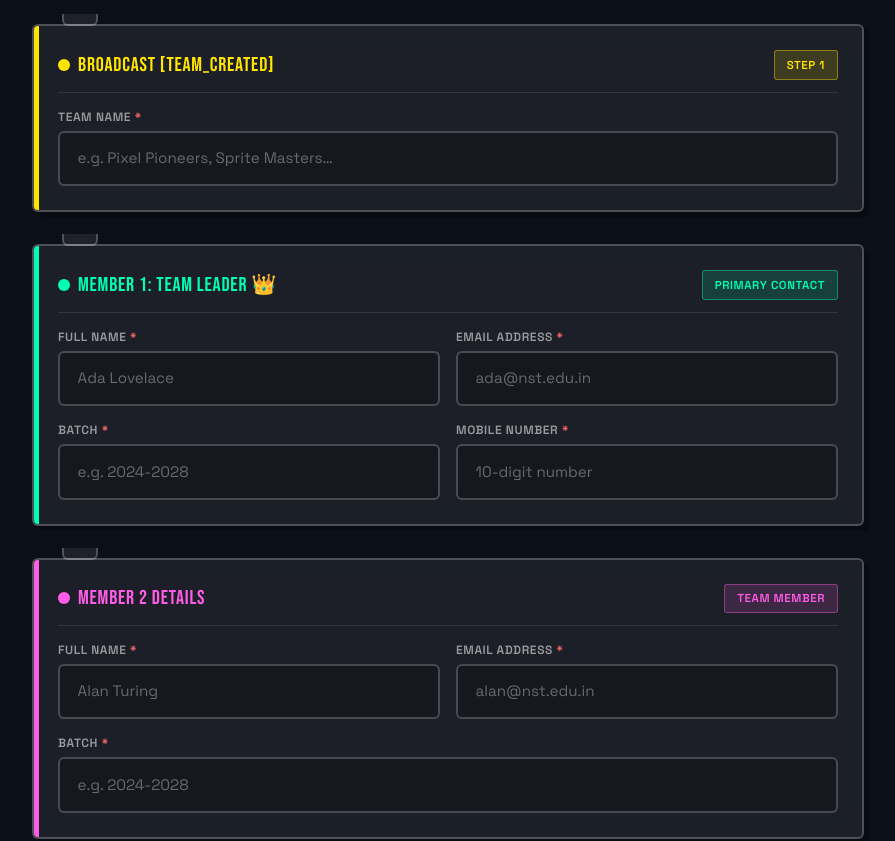
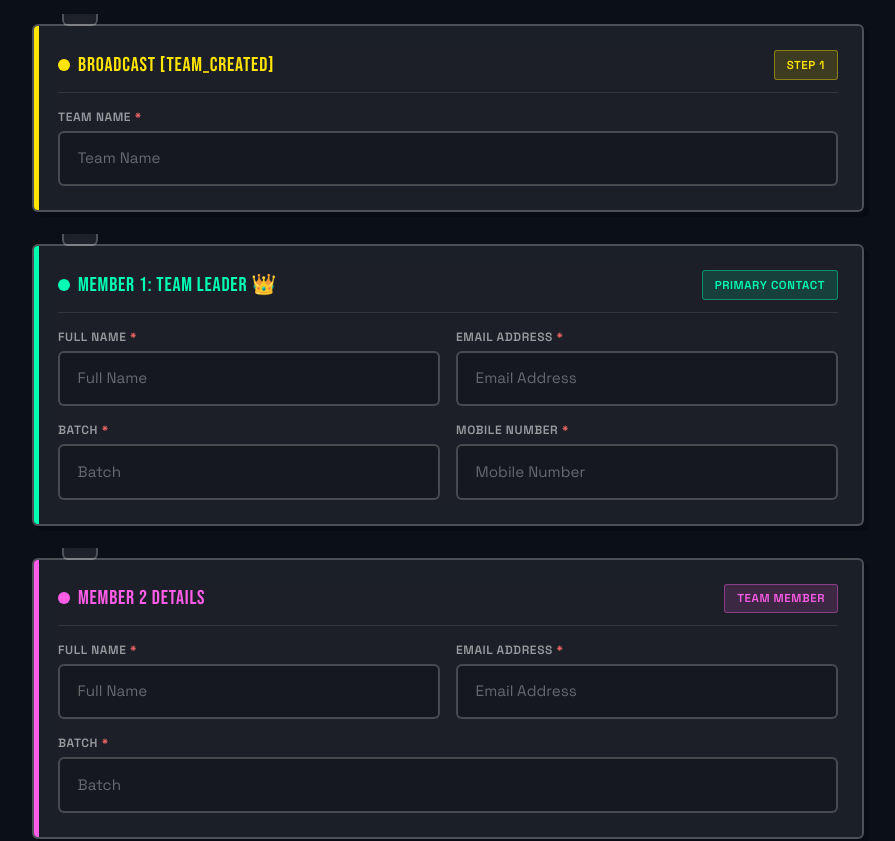
Before and after one commit to ashmitsahu1812/scratch_hack, a React (Vite) app: page / in a window 1280 px wide. Shown: the part 1640-2481 px from the top of the page, without its empty margins (192-1087 px from the left). Built offline with nearby package versions, Linux system fonts and the light colour scheme; no server answers; a web font is replaced by a local one.

Commit message:
Update input placeholders

```diff
--- a/src/components/RegistrationForm.jsx
+++ b/src/components/RegistrationForm.jsx
@@ -277,7 +277,7 @@ export default function RegistrationForm() {
               <span className="scratch-tag scratch-tag-events">Step 1</span>
             </div>
             <label className={label}>Team Name <span className="text-[#FF6B6B]">*</span></label>
-            {renderField({ section: "teamName", field: "teamName", placeholder: "e.g. Pixel Pioneers, Sprite Masters…", errorKey: "teamName" })}
+            {renderField({ section: "teamName", field: "teamName", placeholder: "Team Name", errorKey: "teamName" })}
           </div>
 
           {/* BLOCK 2 — Leader */}
@@ -292,19 +292,19 @@ export default function RegistrationForm() {
             <div className="grid grid-cols-1 sm:grid-cols-2 gap-4">
               <div>
                 <label className={label}>Full Name <span className="text-[#FF6B6B]">*</span></label>
-                {renderField({ section: "leader", field: "fullName", placeholder: "Ada Lovelace", errorKey: "leaderFullName" })}
+                {renderField({ section: "leader", field: "fullName", placeholder: "Full Name", errorKey: "leaderFullName" })}
               </div>
               <div>
                 <label className={label}>Email Address <span className="text-[#FF6B6B]">*</span></label>
-                {renderEmailField({ section: "leader", errorKey: "leaderEmail", placeholder: "ada@nst.edu.in" })}
+                {renderEmailField({ section: "leader", errorKey: "leaderEmail", placeholder: "Email Address" })}
               </div>
               <div>
                 <label className={label}>Batch <span className="text-[#FF6B6B]">*</span></label>
-                {renderField({ section: "leader", field: "batch", placeholder: "e.g. 2024-2028", errorKey: "leaderBatch" })}
+                {renderField({ section: "leader", field: "batch", placeholder: "Batch", errorKey: "leaderBatch" })}
               </div>
               <div>
                 <label className={label}>Mobile Number <span className="text-[#FF6B6B]">*</span></label>
-                {renderField({ section: "leader", field: "phone", type: "tel", maxLen: 10, placeholder: "10-digit number", errorKey: "leaderPhone" })}
+                {renderField({ section: "leader", field: "phone", type: "tel", maxLen: 10, placeholder: "Mobile Number", errorKey: "leaderPhone" })}
               </div>
             </div>
           </div>
@@ -322,15 +322,15 @@ export default function RegistrationForm() {
               <div className="grid grid-cols-1 sm:grid-cols-2 gap-4">
                 <div>
                   <label className={label}>Full Name <span className="text-[#FF6B6B]">*</span></label>
-                  {renderField({ section: "member2", field: "fullName", placeholder: "Alan Turing", errorKey: "member2FullName" })}
+                  {renderField({ section: "member2", field: "fullName", placeholder: "Full Name", errorKey: "member2FullName" })}
                 </div>
                 <div>
                   <label className={label}>Email Address <span className="text-[#FF6B6B]">*</span></label>
-                  {renderEmailField({ section: "member2", errorKey: "member2Email", placeholder: "alan@nst.edu.in" })}
+                  {renderEmailField({ section: "member2", errorKey: "member2Email", placeholder: "Email Address" })}
                 </div>
                 <div className="sm:col-span-2">
                   <label className={label}>Batch <span className="text-[#FF6B6B]">*</span></label>
-                  {renderField({ section: "member2", field: "batch", placeholder: "e.g. 2024-2028", errorKey: "member2Batch" })}
+                  {renderField({ section: "member2", field: "batch", placeholder: "Batch", errorKey: "member2Batch" })}
                 </div>
               </div>
             </div>
@@ -349,15 +349,15 @@ export default function RegistrationForm() {
               <div className="grid grid-cols-1 sm:grid-cols-2 gap-4">
                 <div>
                   <label className={label}>Full Name <span className="text-[#FF6B6B]">*</span></label>
-                  {renderField({ section: "member3", field: "fullName", placeholder: "Grace Hopper", errorKey: "member3FullName" })}
+                  {renderField({ section: "member3", field: "fullName", placeholder: "Full Name", errorKey: "member3FullName" })}
                 </div>
                 <div>
                   <label className={label}>Email Address <span className="text-[#FF6B6B]">*</span></label>
-                  {renderEmailField({ section: "member3", errorKey: "member3Email", placeholder: "grace@nst.edu.in" })}
+                  {renderEmailField({ section: "member3", errorKey: "member3Email", placeholder: "Email Address" })}
                 </div>
                 <div className="sm:col-span-2">
                   <label className={label}>Batch <span className="text-[#FF6B6B]">*</span></label>
-                  {renderField({ section: "member3", field: "batch", placeholder: "e.g. 2024-2028", errorKey: "member3Batch" })}
+                  {renderField({ section: "member3", field: "batch", placeholder: "Batch", errorKey: "member3Batch" })}
                 </div>
               </div>
             </div>
```
